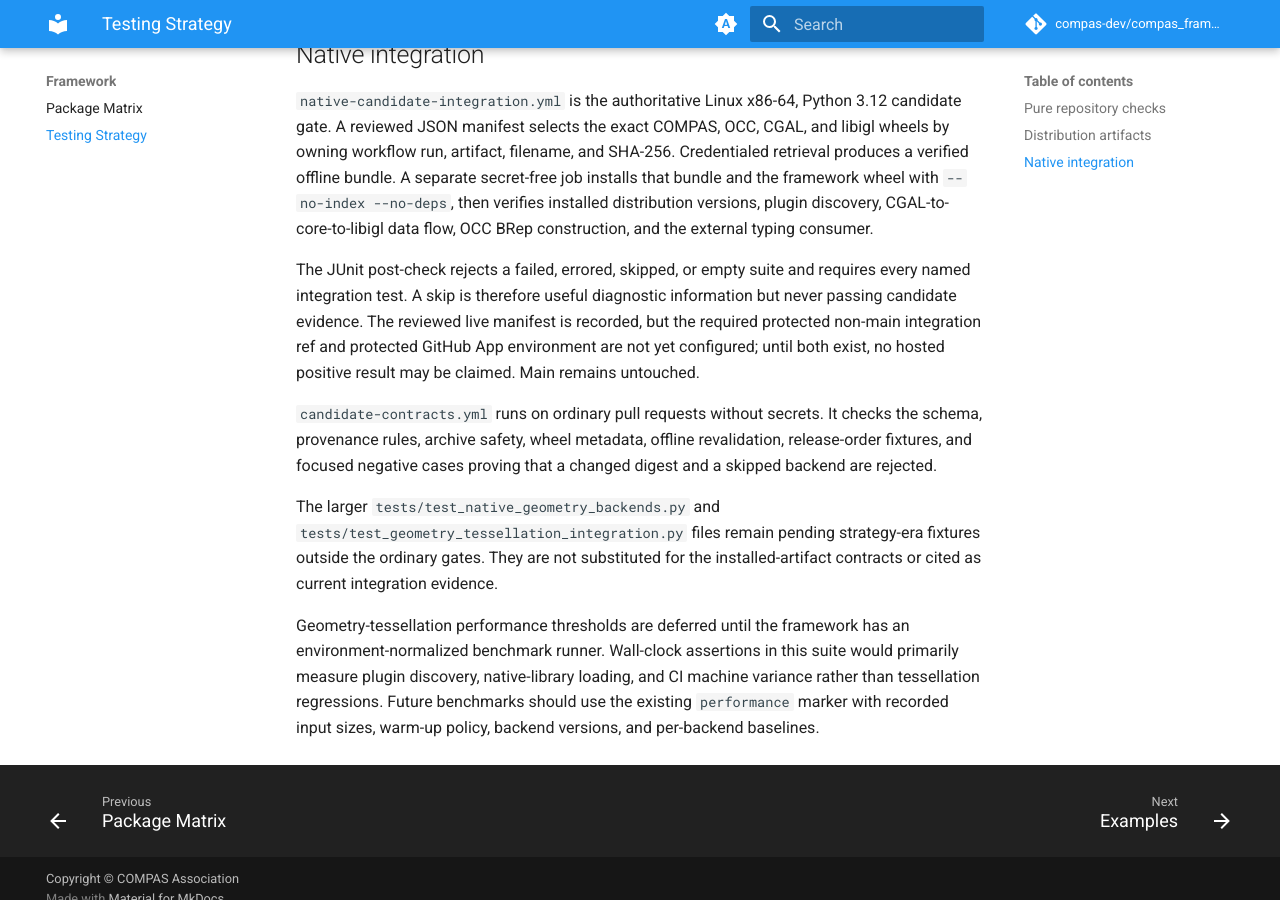
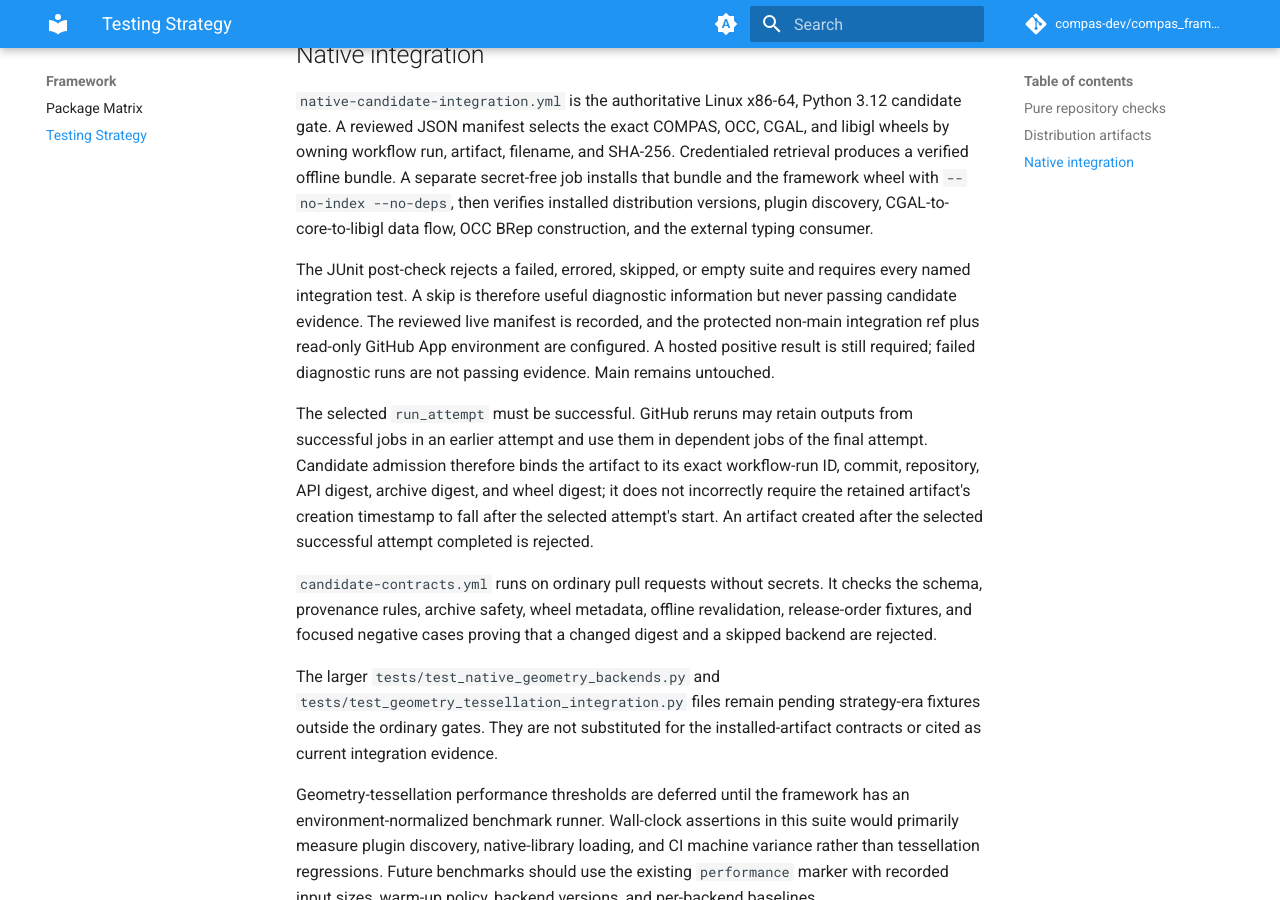
Before and after one commit to compas-dev/compas_framework, an MkDocs documentation site: the page built from docs/testing.md, in a window 1280 px wide and 900 px high, scrolled down 1151 px. Built offline with MkDocs 1.6.1 and Material for MkDocs 9.7.7, drawn with Linux system fonts in a browser that asks for light colours; comment, search, counter and statistics services are not loaded.

Commit message:
Accept retained artifacts from successful reruns

```diff
--- a/docs/testing.md
+++ b/docs/testing.md
@@ -56,9 +56,17 @@ external typing consumer.
 The JUnit post-check rejects a failed, errored, skipped, or empty suite and
 requires every named integration test. A skip is therefore useful diagnostic
 information but never passing candidate evidence. The reviewed live manifest
-is recorded, but the required protected non-main integration ref and protected
-GitHub App environment are not yet configured; until both exist, no hosted
-positive result may be claimed. Main remains untouched.
+is recorded, and the protected non-main integration ref plus read-only GitHub
+App environment are configured. A hosted positive result is still required;
+failed diagnostic runs are not passing evidence. Main remains untouched.
+
+The selected `run_attempt` must be successful. GitHub reruns may retain outputs
+from successful jobs in an earlier attempt and use them in dependent jobs of
+the final attempt. Candidate admission therefore binds the artifact to its
+exact workflow-run ID, commit, repository, API digest, archive digest, and
+wheel digest; it does not incorrectly require the retained artifact's creation
+timestamp to fall after the selected attempt's start. An artifact created after
+the selected successful attempt completed is rejected.
 
 `candidate-contracts.yml` runs on ordinary pull requests without secrets. It
 checks the schema, provenance rules, archive safety, wheel metadata, offline
```
Also changed, not shown: initiatives/repository-modernisation/decisions/021-cross-repository-candidate-artifacts.md (+9 -0 lines), 2 other files.
